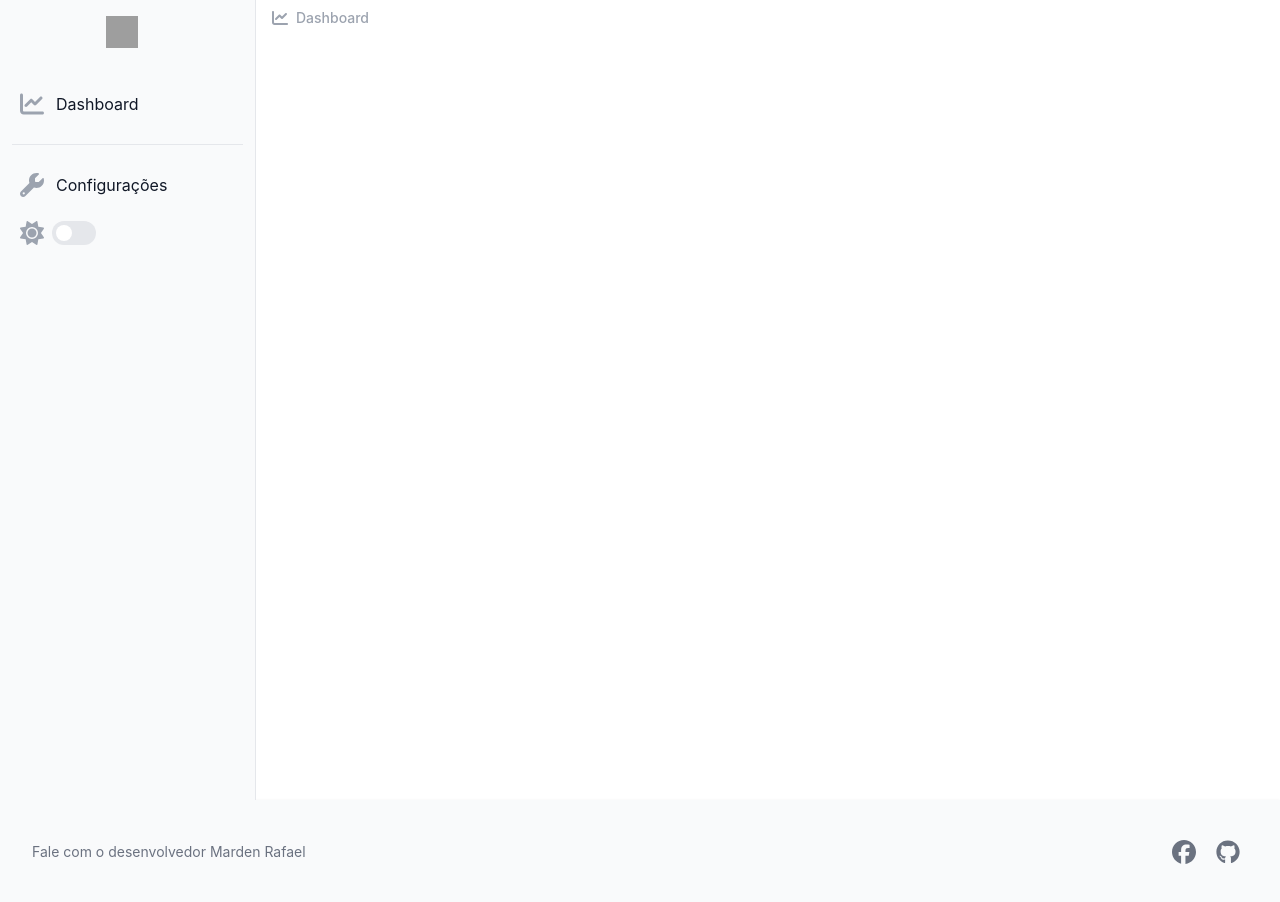
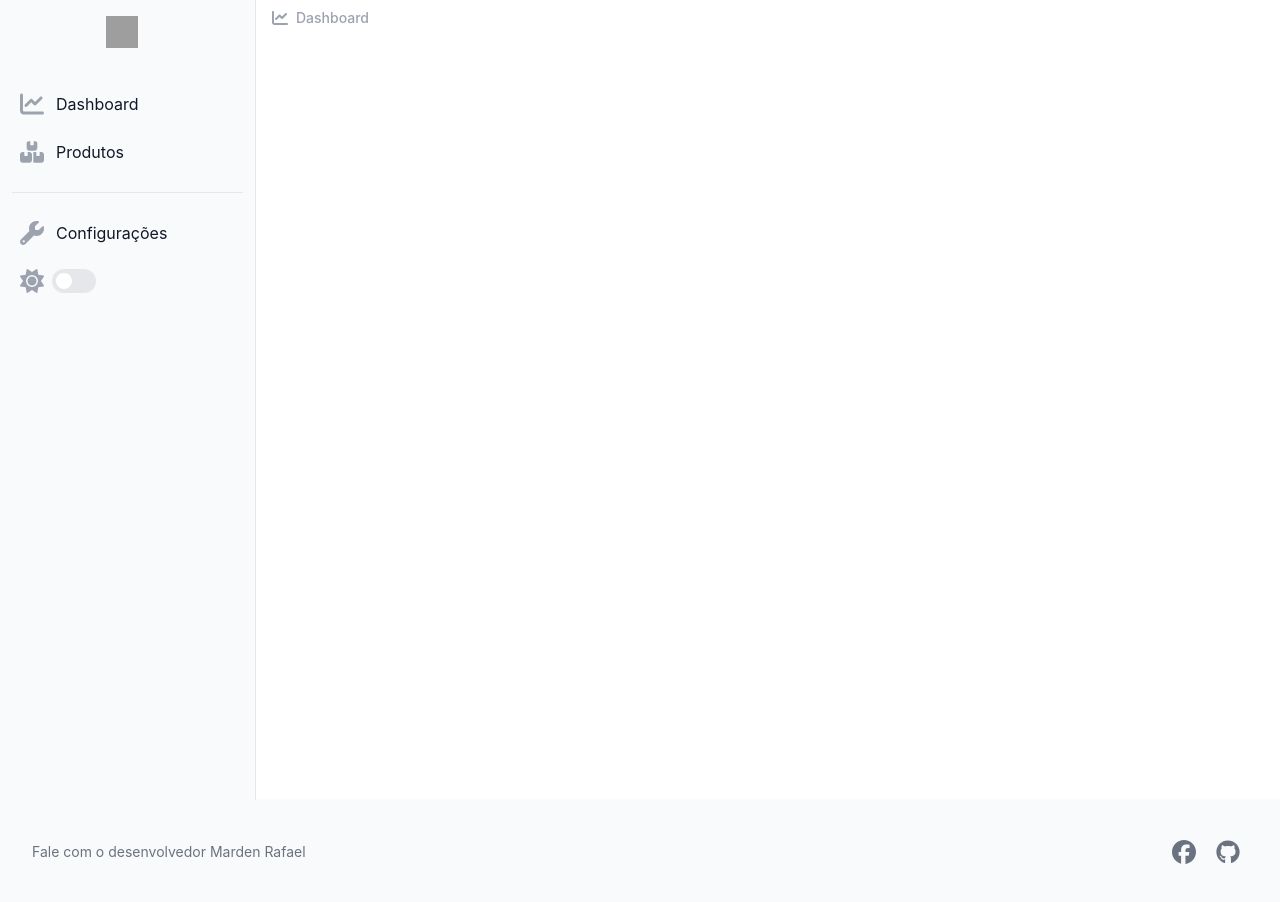
Before and after one commit to mardenrafael/next-ecommerce, a Next.js app: page /admin/dashboard in a window 1280 px wide. Built offline with nearby package versions, Linux system fonts and the light colour scheme; grey boxes are pictures that could not be loaded.

Commit message:
feat: adiciona nova rota

```diff
--- a/src/components/SideNav/SideNav.tsx
+++ b/src/components/SideNav/SideNav.tsx
@@ -1,5 +1,6 @@
 import { ThemeContext, ThemeOptions } from "@/context/themeContext";
 import {
+  faBoxesStacked,
   faChartLine,
   faMoon,
   faSun,
@@ -7,11 +8,11 @@ import {
 } from "@fortawesome/free-solid-svg-icons";
 import { FontAwesomeIcon } from "@fortawesome/react-fontawesome";
 import Image from "next/image";
+import Link from "next/link";
 import { useContext } from "react";
 import LinkList from "../LinkList/LinkList";
 import LinkListItem from "../LinkListItem/LinkListItem";
 import Switch from "../Switch/Switch";
-import Anchor from "../Anchor/Anchor";
 
 export interface SideNavProps {
   logoUrl: string;
@@ -38,8 +39,8 @@ export default function SideNav({ logoUrl }: SideNavProps): JSX.Element {
       <div className={`py-5 px-3`}>
         <LinkList>
           <LinkListItem>
-            <Anchor
-              href="#"
+            <Link
+              href="/admin/dashboard"
               className={`flex items-center p-2 text-base font-normal rounded-lg ${
                 theme == ThemeOptions.light
                   ? "text-gray-900 hover:bg-gray-100 border-gray-200"
@@ -51,7 +52,23 @@ export default function SideNav({ logoUrl }: SideNavProps): JSX.Element {
                 className="w-6 h-6 transition duration-75 text-gray-400"
               />
               <span className="ml-3">Dashboard</span>
-            </Anchor>
+            </Link>
+          </LinkListItem>
+          <LinkListItem>
+            <Link
+              href="/admin/products"
+              className={`flex items-center p-2 text-base font-normal rounded-lg ${
+                theme == ThemeOptions.light
+                  ? "text-gray-900 hover:bg-gray-100 border-gray-200"
+                  : "text-white hover:bg-gray-700"
+              }`}
+            >
+              <FontAwesomeIcon
+                icon={faBoxesStacked}
+                className="w-6 h-6 transition duration-75 text-gray-400"
+              />
+              <span className="ml-3">Produtos</span>
+            </Link>
           </LinkListItem>
         </LinkList>
         <div
```
